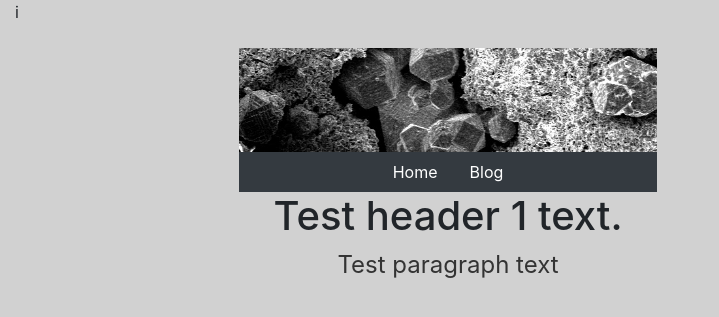
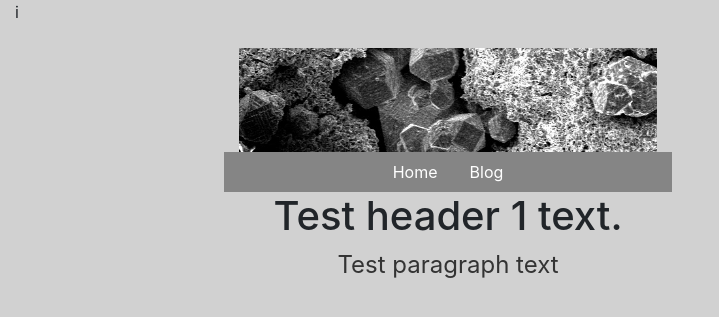
Before and after one commit to emilyripka/nano_NMR, a Jekyll site: the page built from index.html, in a window 1280 px wide. Shown: the top 317 px of the page, without its empty margins (0-719 px from the left). Built offline with Jekyll 4.4.1, drawn with Linux system fonts in a browser that asks for light colours.

Commit message:
edits to nav bar color

```diff
--- a/_layouts/default.html
+++ b/_layouts/default.html
@@ -33,8 +33,8 @@ i	 <div class='row'>
          <div class="row col-centered text-center">
 	     <div class='col-sm-3'>
 	     </div>
-             <div class="col-md">
-                <ul class="nav justify-content-center bg-dark">
+             <div class="col-md" style='background:#858585'>
+                <ul class="nav justify-content-center">
                    <li class="nav-item">
                       <a class="nav-link" href="/nano_NMR/" style='color:#ffffff'>Home</a>
                    </li>
```
